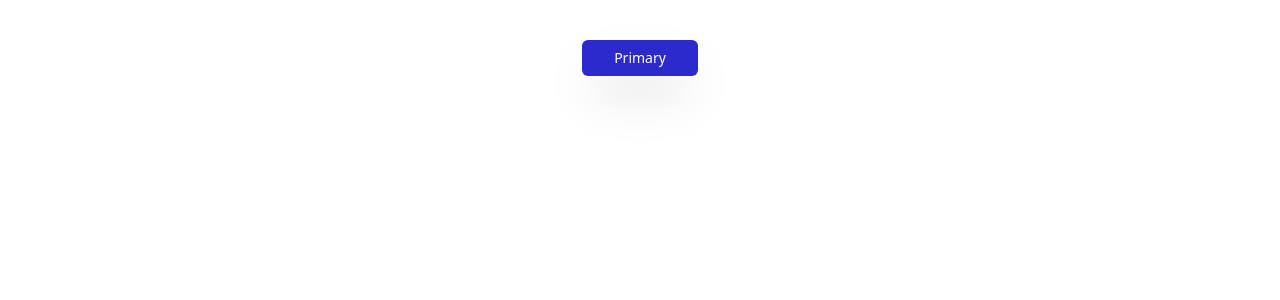
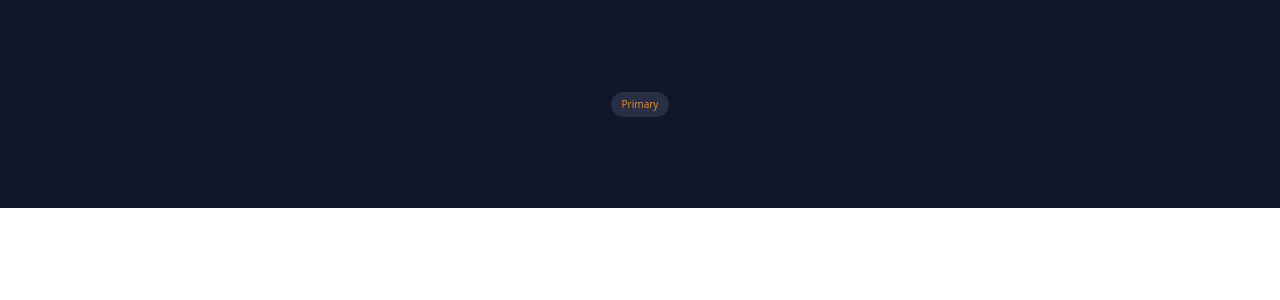
Before and after one commit to Hablu-Programmer-Team/HP-Team, a React (Vite) app: page /dashboard in a window 1280 px wide. Shown: the top 300 px of the page. Built offline with nearby package versions, Linux system fonts and the light colour scheme.

Commit message:
Button done

```diff
--- a/src/components/pages/dashboard.tsx
+++ b/src/components/pages/dashboard.tsx
@@ -2,9 +2,9 @@ import { Button } from "../team/Udoy/button";
 
 export const Dashboard = () => (
 
-<div className="flex justify-center items-center mt-10">
-<Button variant={"primary"}  >
-     <div className="relative z-10"> Primary</div>
+<div className="flex justify-center items-center bg-slate-900 min-h-52">
+<Button variant={"secondary"} size="sm" radius="full" >
+      Primary
  </Button>
 </div>
 
--- a/src/components/team/Udoy/button.tsx
+++ b/src/components/team/Udoy/button.tsx
@@ -2,42 +2,51 @@ import { cn } from "@/lib/utils/cn";
 import { cva, type VariantProps } from "class-variance-authority";
 import { forwardRef, type ButtonHTMLAttributes } from "react";
 
-export interface ButtonProps
-  extends ButtonHTMLAttributes<HTMLButtonElement>,
-    VariantProps<typeof buttonVariants> {}
+export type ButtonProps = ButtonHTMLAttributes<HTMLButtonElement> &
+  VariantProps<typeof buttonVariants>;
 
 export const Button = forwardRef<HTMLButtonElement, ButtonProps>(
-  ({ className, variant, size, ...props }, ref) => (
+  ({ className, variant, size, radius, children, ...props }, ref) => (
     <button
-      className={cn(buttonVariants({ variant, size, className }))}
+      className={cn(buttonVariants({ variant, radius, size, className }))}
       ref={ref}
+      children={<div className="relative z-10"> {children} </div>}
       {...props}
     />
   )
 );
 
 Button.displayName = "Button";
- const className = "relative overflow-hidden bg-[#2D2ACD] text-white shadow-2xl transition-all before:absolute before:h-0 before:w-0 before:rounded-full before:bg-orange-600 before:duration-500 before:ease-out hover:shadow-orange-600 hover:before:h-56 hover:before:w-56"
 
 const buttonVariants = cva(
   "inline-flex items-center justify-center whitespace-nowrap rounded-md text-sm font-medium transition-colors focus-visible:outline-none focus-visible:ring-1 focus-visible:ring-ring disabled:pointer-events-none disabled:opacity-50",
   {
     variants: {
       variant: {
-        primary: className,
+        primary:
+          "relative overflow-hidden bg-[#2D2ACD] text-white shadow-2xl transition-all before:absolute before:h-0 before:w-0 before:rounded-full before:bg-orange-600 before:duration-500 before:ease-out hover:shadow-orange-600 hover:before:h-56 hover:before:w-56 cursor-pointer",
         secondary:
-          "bg-secondary text-secondary-foreground shadow-sm hover:bg-secondary/80",
-        accent: "hover:bg-primary-500 ",
+          "relative overflow-hidden border bg-[#2A2E44] border-[#2A2E44]  text-[#DE8A2A] shadow-2xl transition-all before:absolute before:left-0 before:right-0 before:top-0 before:h-0 before:w-full before:bg-[#DE8A2A] before:duration-500 after:absolute after:bottom-0 after:left-0 after:right-0 after:h-0 after:w-full after:bg-[#DE8A2A] after:duration-500 hover:text-white hover:shadow-[#DE8A2A] hover:before:h-2/4 hover:after:h-2/4 cursor-pointer",
+        accent:
+          "relative flex items-center justify-center overflow-hidden bg-[#A649DA] font-medium text-white shadow-2xl transition-all duration-300 before:absolute before:inset-0 before:border-0 before:border-white before:duration-100 before:ease-linear hover:bg-white hover:text-blue-600 hover:shadow-blue-600 hover:before:border-[25px] cursor-pointer ",
         outline:
-          "border bg-background shadow-sm border border-link-700 text-link-700 hover:bg-link-700 ",
+          "relative bg-transparent overflow-hidden border border-pink-400 text-pink-400 shadow-2xl transition-all before:absolute before:left-0 before:top-0 before:h-full before:w-0 before:duration-500 after:absolute after:right-0 after:top-0 after:h-full after:w-0 after:duration-500 hover:text-white hover:shadow-pink-400 hover:before:w-2/4 hover:before:bg-pink-400 hover:after:w-2/4 hover:after:bg-pink-400 cursor-pointer",
       },
       size: {
-        sm: "rounded-md text-xs px-[1rem] py-[0.375rem]",
-        md: "px-4 py-2 rounded-md px-8",
-        lg: "px-8 py-3",
+        sm: "px-2.5 py-1 text-[10px]",
+        md: "rounded-md text-xs px-[1rem] py-[0.375rem]",
+        lg: "px-4 py-2 rounded-md px-8",
+        xl: "px-8 py-2.5",
         icon: "size-9",
       },
+      radius: {
+        sm: "rounded-sm",
+        md: "rounded-md",
+        lg: "rounded-lg",
+        xl: "rounded-xl",
+        full: "rounded-full",
+      },
     },
-    defaultVariants: { variant: "primary", size: "md" },
+    defaultVariants: { variant: "primary", size: "md", radius: "md" },
   }
 );
```
